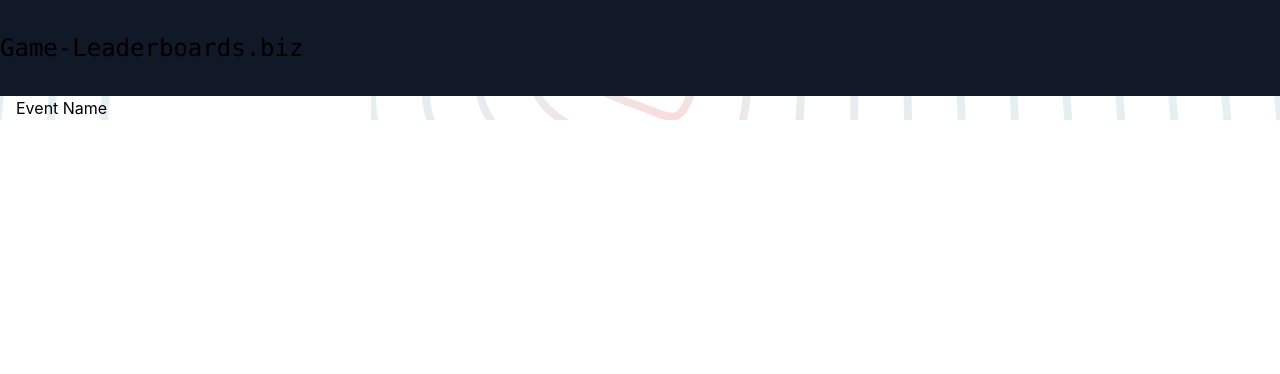
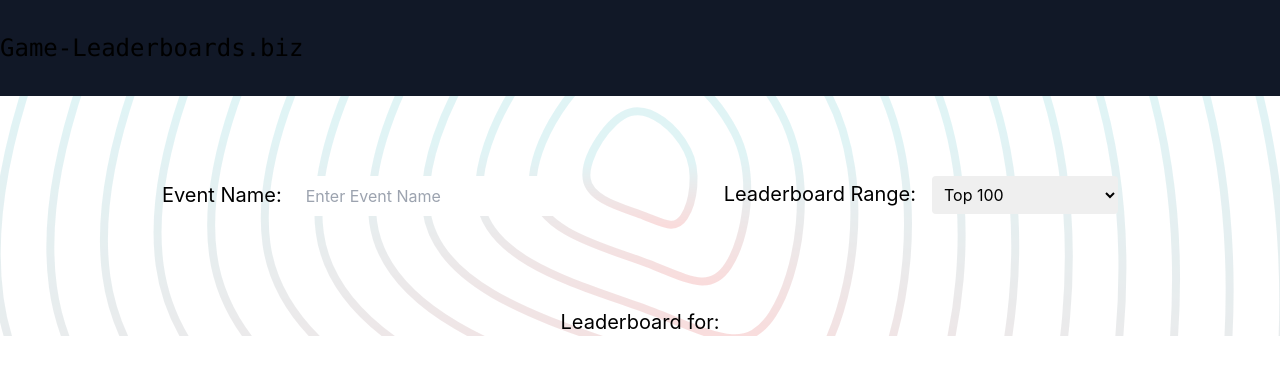
Before and after one commit to addison-codes/leaderboard-example, a Next.js app: page / in a window 1280 px wide. Shown: the top 374 px of the page. Built offline with nearby package versions, Linux system fonts and the light colour scheme.

Commit message:
feat: :sparkles: add and style base components

```diff
--- a/components/EventName.jsx
+++ b/components/EventName.jsx
@@ -1,9 +1,17 @@
-
-const EventName = () => {
+const EventName = ({ name, onNameChange }) => {
   return (
-    <div className="mx-auto">
-      <label htmlFor="eventName" className="m-4" placeholder="Enter Event Name">Event Name</label>
-      <input label='Event Name' name='eventName'></input>
+    <div className="text-center mt-20">
+      <label htmlFor="eventName" className="mr-4 text-xl">
+        Event Name:
+      </label>
+      <input
+        label="Event Name"
+        name="eventName"
+        placeholder="Enter Event Name"
+        value={name}
+        onChange={onNameChange}
+        className="p-2 rounded"
+      />
     </div>
   )
 }
--- /dev/null
+++ b/components/Leaderboard.jsx
@@ -0,0 +1,14 @@
+const Leaderboard = ({ name }) => {
+  return (
+    <div className="mt-20 text-center">
+      <h2 className="text-xl">
+        Leaderboard for:
+        <span className="font-extrabold text-transparent text-4xl bg-clip-text bg-gradient-to-r from-red-400 to-teal-200">{` ${
+          name ? name + '!' : ''
+        }`}</span>
+      </h2>
+    </div>
+  )
+}
+
+export default Leaderboard
--- /dev/null
+++ b/components/RangeSelect.jsx
@@ -0,0 +1,15 @@
+const RangeSelect = () => {
+  return (
+    <div className="text-center mt-20">
+      <label className="mr-4 text-xl" htmlFor="range">
+        Leaderboard Range:
+      </label>
+      <select name="range" className="p-2 rounded">
+        <option value="100">Top 100</option>
+        <option value="global">Global Leaderboard</option>
+      </select>
+    </div>
+  )
+}
+
+export default RangeSelect
--- a/pages/index.js
+++ b/pages/index.js
@@ -1,19 +1,30 @@
 import Head from 'next/head'
+import { useState } from 'react'
 import EventName from '../components/EventName'
+import Leaderboard from '../components/Leaderboard'
+import RangeSelect from '../components/RangeSelect'
 
 export default function Home() {
+  const [name, setName] = useState('')
+
   return (
-    <div className=''>
+    <div className="">
       <Head>
         <title>Create Next App</title>
         <meta name="description" content="Generated by create next app" />
         <link rel="icon" href="/favicon.ico" />
       </Head>
 
-      <main className=''>
-      <EventName />
+      <main>
+        <div className="flex justify-evenly">
+          <EventName
+            name={name}
+            onNameChange={(e) => setName(e.target.value)}
+          />
+          <RangeSelect />
+        </div>
+        <Leaderboard name={name} />
       </main>
-
     </div>
   )
 }
```
